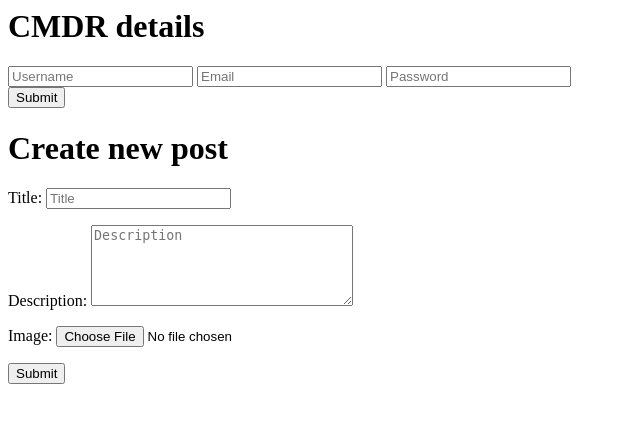
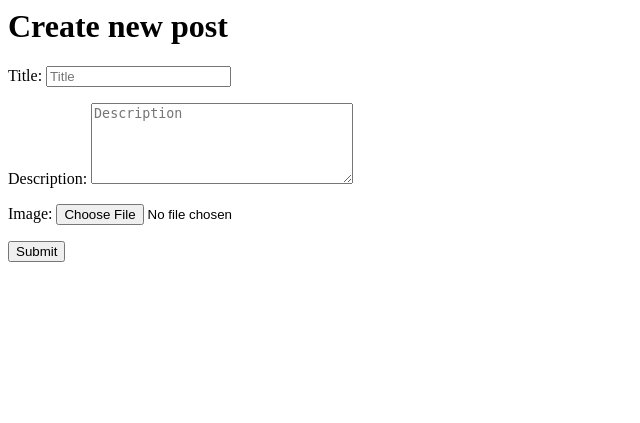
Before and after one commit to AlexanderKremer/elite-screenshots, a PHP site: template app/templates/account.php in a window 1280 px wide. Shown: the top 423 px of the page, without its empty margins (0-640 px from the left). Run offline with PHP 8.4, Linux system fonts and the light colour scheme; the template is opened without the code that fills it, so the values that code supplies are empty.

Commit message:
Code formatting

```diff
--- a/app/templates/account.php
+++ b/app/templates/account.php
@@ -10,7 +10,7 @@
 <body id="account-page">
 
 <div class="center-container">
-	<div class="row align-center large-5 text-center">
+<!-- 	<div class="row align-center large-5 text-center">
 		<div class="border-container">
 		<h1>CMDR details</h1>
 			<form action="index.php?page=home" method="post">
@@ -30,7 +30,7 @@
 			  <input type="submit" class="submit-button input-group-field">
 			</form>
 		</div>
-	</div>
+	</div> -->
 
 	<div class="row align-center large-5 text-center">
 		<div class="border-container">
```
Also changed, not shown: app/controllers/SearchController.php (+21 -2 lines), app/templates/search.php (+10 -0 lines).
